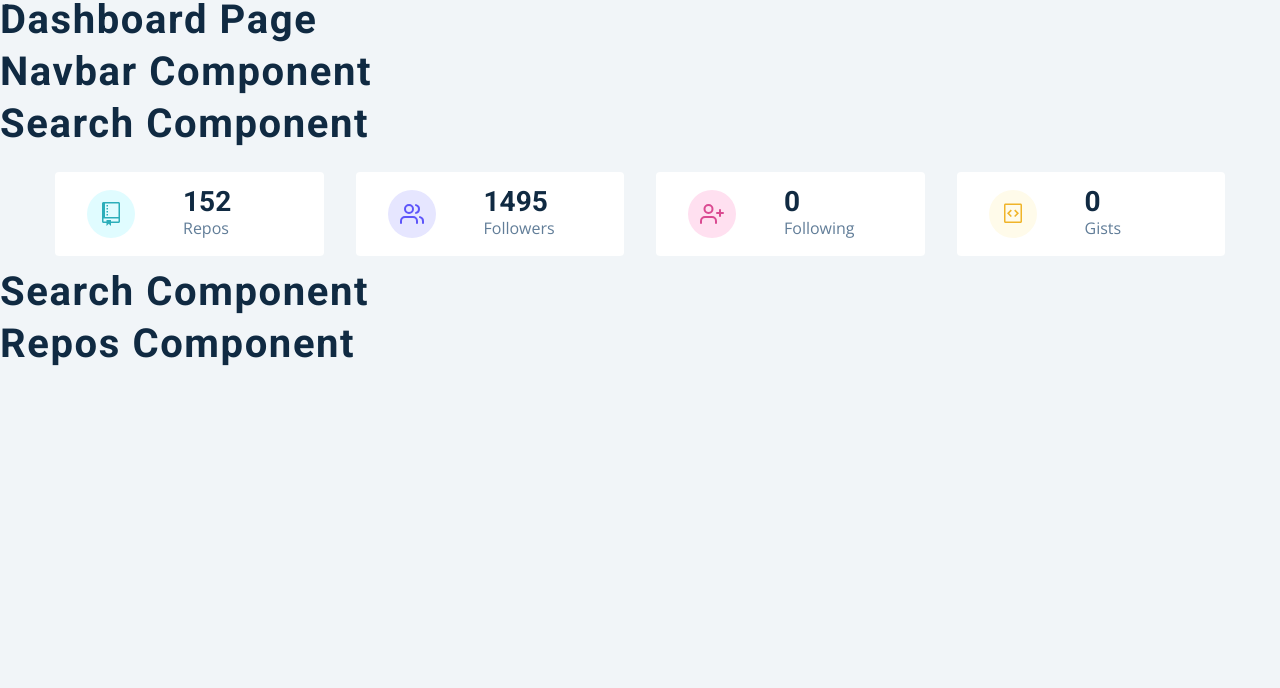
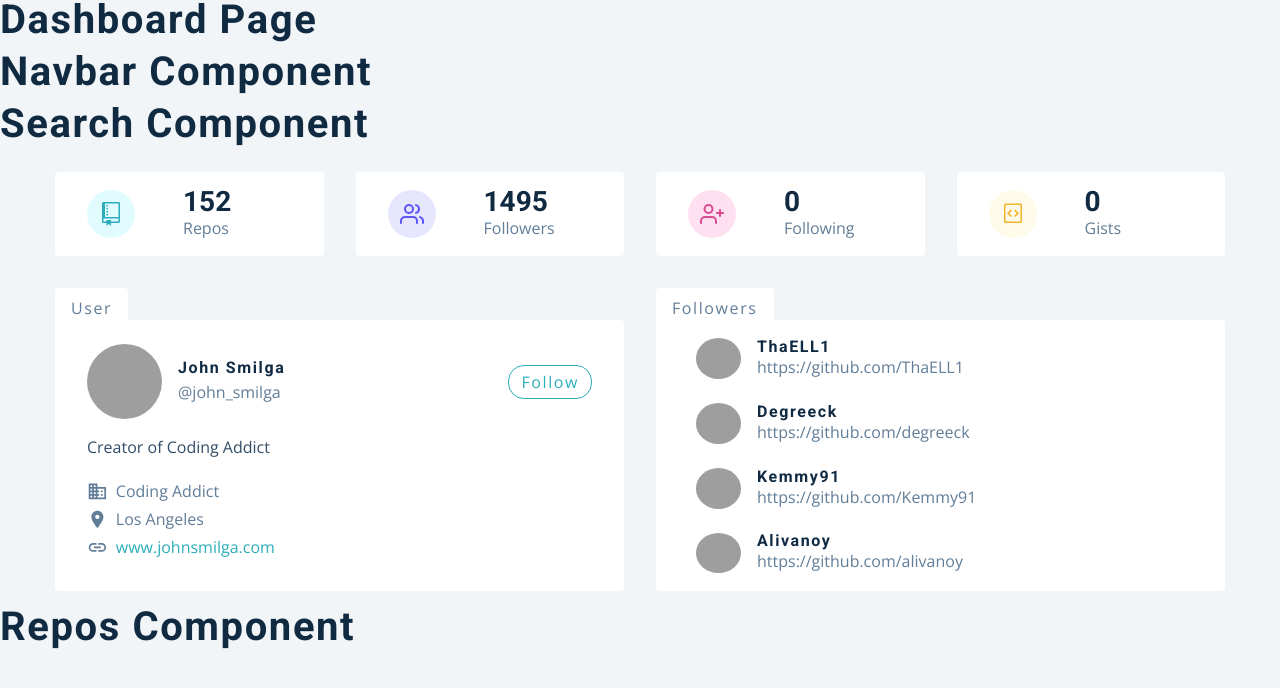
Before and after one commit to Yash-Bhanushali-21/react-gitAnalyzer, a React (Create React App) app: page / in a window 1280 px wide. Shown: the top 688 px of the page. Built offline with nearby package versions, Linux system fonts and the light colour scheme; grey boxes are pictures that could not be loaded.

Commit message:
followers section

```diff
--- a/src/components/Card.js
+++ b/src/components/Card.js
@@ -1,9 +1,49 @@
-import React from 'react';
-import { GithubContext } from '../context/context';
-import styled from 'styled-components';
-import { MdBusiness, MdLocationOn, MdLink } from 'react-icons/md';
+import React from "react";
+import { GithubContext } from "../context/context";
+import styled from "styled-components";
+import { MdBusiness, MdLocationOn, MdLink } from "react-icons/md";
 const Card = () => {
-  return <h2>card component</h2>;
+  const { githubUser } = React.useContext(GithubContext);
+  const {
+    avatar_url,
+    html_url,
+    name,
+    company,
+    blog,
+    bio,
+    location,
+    twitter_username
+  } = githubUser;
+
+  return (
+    <Wrapper>
+      <header>
+        <img src={avatar_url} alt={name} />
+        <div>
+          <h4>{name}</h4>
+          {/*
+          making sure if no twitter username,throw name.
+          */}
+          <p>@{twitter_username || { name }}</p>
+        </div>
+        <a href={html_url}>Follow</a>
+      </header>
+      <p className="bio">{bio}</p>
+      <div className="links">
+        <p>
+          <MdBusiness /> {company}
+        </p>
+        <p>
+          <MdLocationOn /> {location || "earth"}
+        </p>
+        <p>
+          <a href={"https://".concat(blog)}>
+            <MdLink /> {blog}
+          </a>
+        </p>
+      </div>
+    </Wrapper>
+  );
 };
 const Wrapper = styled.article`
   background: var(--clr-white);
@@ -13,7 +53,7 @@
   border-bottom-right-radius: var(--radius);
   position: relative;
   &::before {
-    content: 'user';
+    content: "user";
     position: absolute;
     top: 0;
     left: 0;
--- a/src/components/Followers.js
+++ b/src/components/Followers.js
@@ -1,9 +1,30 @@
-import React from 'react';
-import { GithubContext } from '../context/context';
-import styled from 'styled-components';
+import React from "react";
+import { GithubContext } from "../context/context";
+import styled from "styled-components";
 
 const Followers = () => {
-  return <h2>followers component</h2>;
+  const { followers } = React.useContext(GithubContext);
+  return (
+    <Wrapper>
+      <div className="followers">
+        {followers.map((follower, index) => {
+          const { avatar_url: img, html_url, login } = follower;
+          /*
+          destruturing avatar_url as img,html_url and login from folllower obj
+          */
+          return (
+            <article key={index}>
+              <img src={img} alt={login} />
+              <div>
+                <h4>{login}</h4>
+                <a href={html_url}>{html_url}</a>
+              </div>
+            </article>
+          );
+        })}
+      </div>
+    </Wrapper>
+  );
 };
 
 const Wrapper = styled.article`
@@ -14,7 +35,7 @@
   position: relative;
 
   &::before {
-    content: ' followers';
+    content: " followers";
     position: absolute;
     top: 0;
     left: 0;
--- a/src/components/User.js
+++ b/src/components/User.js
@@ -1,9 +1,16 @@
-import React from 'react';
-import styled from 'styled-components';
-import Card from './Card';
-import Followers from './Followers';
+import React from "react";
+import styled from "styled-components";
+import Card from "./Card";
+import Followers from "./Followers";
 const User = () => {
-  return <h2>search component</h2>;
+  return (
+    <section className="section">
+      <Wrapper className="section-center">
+        <Card></Card>
+        <Followers></Followers>
+      </Wrapper>
+    </section>
+  );
 };
 
 const Wrapper = styled.div`
```
